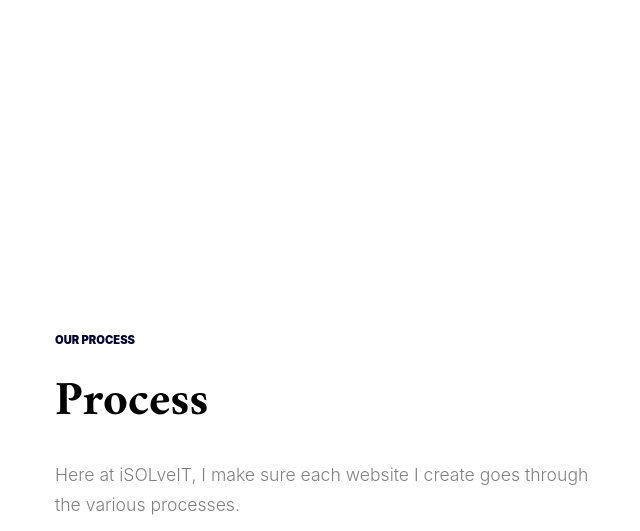
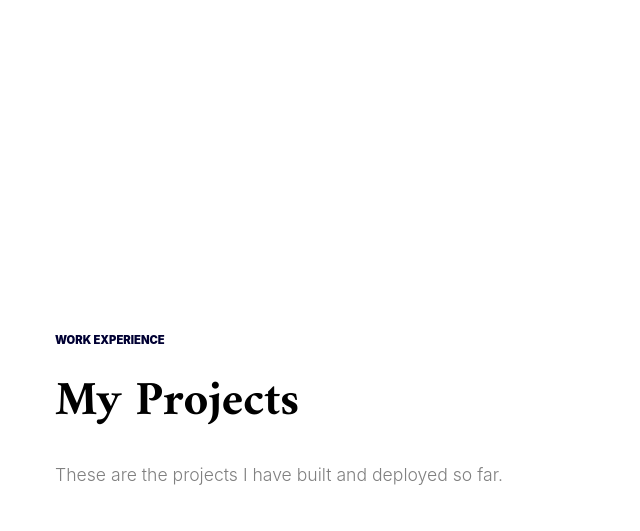
Before and after one commit to iSOLveIT/Personal-Site, a Flask app: page / in a window 1280 px wide. Shown: the part 1662-2193 px from the top of the page, without its empty margins (30-670 px from the left). Run offline with Flask 2, Linux system fonts and the light colour scheme; some libraries are stand-ins or nearby versions; some web fonts are replaced.

Commit message:
Update index.html and style.css

```diff
--- a/pkg/static/css/style.css
+++ b/pkg/static/css/style.css
@@ -737,7 +737,7 @@ h1, h2, h3, h4, h5,
     right: 0;
     bottom: 0;
     content: "";
-    background: #f8401fef;
+    background: #000033d2;
     z-index: 1;
     opacity: 0;
     visibility: hidden;
--- a/pkg/templates/index.html
+++ b/pkg/templates/index.html
@@ -36,7 +36,6 @@
   <body data-spy="scroll" data-target=".site-navbar-target" data-offset="300">
 
     <div class="site-wrap">
-
       <div class="site-mobile-menu site-navbar-target">
         <div class="site-mobile-menu-header">
           <div class="site-mobile-menu-close mt-3">
@@ -57,6 +56,7 @@
                 <ul class="site-menu main-menu js-clone-nav mr-auto d-none d-lg-block">
                   <li><a href="#home-section" class="nav-link">Home</a></li>
                   <li><a href="#about-section" class="nav-link">About</a></li>
+                  <li><a href="#work-section" class="nav-link">Work</a></li>
                   <li><a href="#process-section" class="nav-link">Process</a></li>
                   <li><a href="#services-section" class="nav-link">Services</a></li>
                 </ul>
@@ -80,12 +80,9 @@
             <div class="col-lg-4 mr-auto" data-aos="fade-up">
               <h1  style="color:#fff; line-height: 1.7cm;">Hello! <br> <b style="color: #ffff;">I'm <i style="font-size: 70pt; color: #f18900;">i</i>SOLveIT</b> </h1><br>
               <p class="mb-5" style="color:#ffff;">I create web applications that are responsive, scalable, creative, functional and costless which helps my customers gain huge competitive advantage over their competitors.</p>
-
               <a href="https://drive.google.com/file/d/13QW6FrPlC-u_5pT46mWWNDjmsgfC64E7/view?usp=drivesdk" target="_blank" download="iSOLveIT CV.pdf" style="color:#ffffff;">
                 <button class="ani_btn btn py-3 px-5" >Download CV</button>
               </a>
-
-
             </div>
             <div class="col-lg-2 ml-auto"  data-aos="fade-up" data-aos-delay="100">
               <figure class="img-absolute">
@@ -124,6 +121,48 @@
         </div>
       </div>
 
+    </div>
+
+    <div class="site-section section-2" id="work-section">
+      <div class="container">
+        <div class="row">
+          <div class="col-lg-6 mb-5">
+            <span class="section-sub-title d-block">Work Experience</span>
+            <h2 class="section-title">My Projects</h2>
+            <p>These are the projects I have built and deployed so far.</p>
+          </div>
+        </div>
+
+      </div>
+
+      <div class="owl-carousel nonloop-block-13">
+
+          <a class="work-thumb" href="http://www.agmschool.org" target="_blank">
+            <div class="work-text">
+              <h3>Amazing Montessori School</h3>
+              <span class="category">Website for a School</span>
+            </div>
+            <img src="https://drive.google.com/uc?export=view&id=153Buw9vrP5T8DaKJMJ9OdQAYn9BrG-Ph" alt="Image" class="img-fluid">
+          </a>
+
+          <a class="work-thumb" href="https://iscissor.herokuapp.com/ishort" target="_blank">
+            <div class="work-text">
+              <h3>i SHOrteNER</h3>
+              <span class="category">URL Shortener Website</span>
+            </div>
+            <img src="https://drive.google.com/uc?export=view&id=1WTSKJiRqTr2ImlHu2zUdq9rkQqm2XojJ" alt="Image" class="img-fluid">
+          </a>
+
+          <a class="work-thumb" href="https://isolveit.herokuapp.com" target="_blank">
+            <div class="work-text">
+              <h3>iSOLveIT</h3>
+              <span class="category">Portfolio Website</span>
+            </div>
+            <img src="https://drive.google.com/uc?export=view&id=1t7C_RpOrKQtpkjtgE2nml6Y8Li27ARD0" alt="Image" class="img-fluid">
+          </a>
+
+
+      </div>
 
     </div>
 
@@ -143,8 +182,8 @@
               <span class="number">01</span>
               <div>
                 <span class="icon-search display-4 mb-4 d-inline-block" style="color: #f18900;"></span>
-                <h3>Research</h3>
-                <p>The web applications I build are adequately researched and planned before I initialize development.</p>
+                <h3>Plan</h3>
+                <p>The web applications I build are adequately researched and planned for before I initialize development.</p>
               </div>
 
             </div>
@@ -189,7 +228,6 @@
       </div>
 
       <div class="owl-carousel nonloop-block-14">
-
         <div class="service">
           <div>
             <span class="icon-web display-4 mb-4 d-inline-block" style="color: #f18900;" ></span>
@@ -221,22 +259,15 @@
             <p>I provide customers with help in managing changes to their source code over time.</p>
           </div>
         </div>
-
-
-
       </div>
-
     </div>
 
 
     <div class="site-section" id="contact-section">
       <div class="container">
+        <div class="row justify-content-center">
 
-        <div class="row justify-content-center">
           <div class="col-md-7">
-
-
-
             <h2 class="section-title mb-3">Message Me</h2>
             <p class="mb-5">
               Need more information or enquiries about <strong><em>iSOLveIT</em></strong> and the services I
@@ -322,7 +353,6 @@
           <div class="col-md-12">
             <div class="border-top pt-5">
             <p>
-        <!-- Link back to Colorlib can't be removed. Template is licensed under CC BY 3.0. -->
         Copyright &copy;<script>document.write(new Date().getFullYear());</script> | All rights reserved | <b style="font-size:14pt">iSOLveIT.org</b>
             </p>
             </div>
@@ -330,10 +360,9 @@
         </div>
       </div>
     </footer>
+  </div> <!-- .site-wrap -->
 
 
-
-  </div> <!-- .site-wrap -->
   <script src="{{ url_for('static', filename='js/jquery-3.3.1.min.js') }}"></script>
   <script src="{{ url_for('static', filename='js/jquery-migrate-3.0.1.min.js') }}"></script>
   <script src="{{ url_for('static', filename='js/jquery-ui.js') }}"></script>
```
Lines whose indentation alone changed are shown as unchanged.
